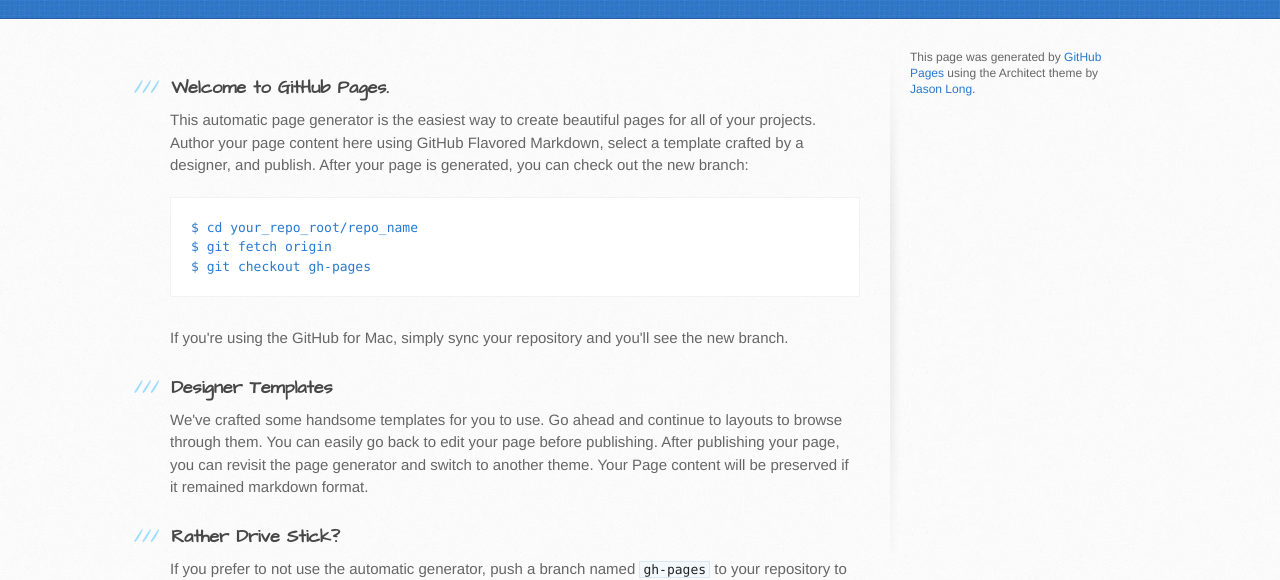
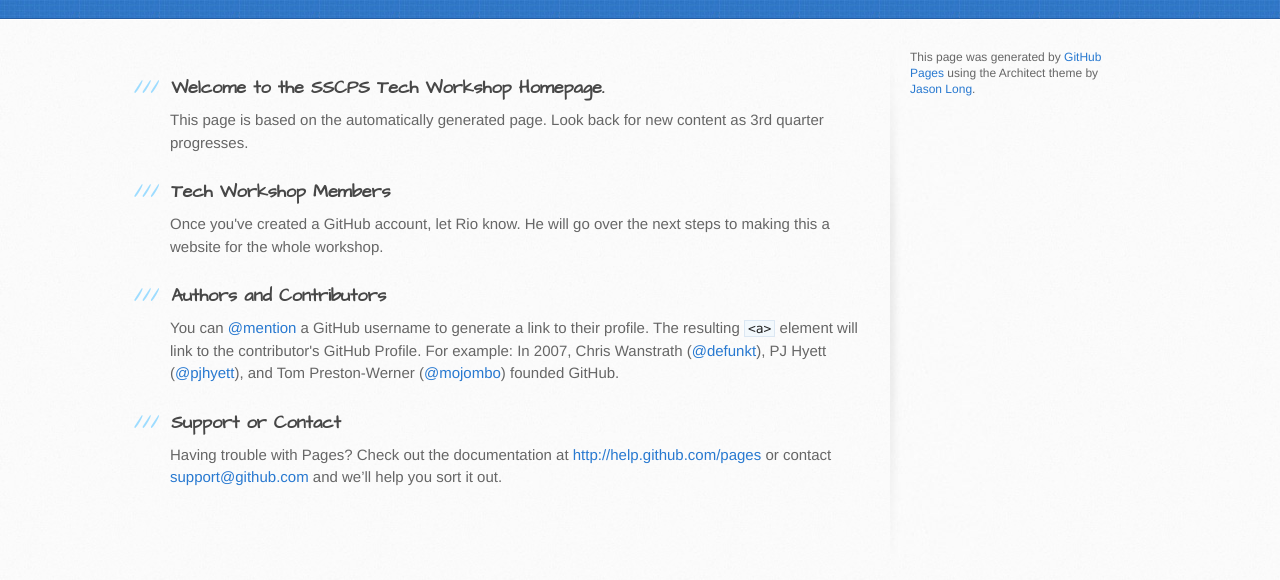
Before and after one commit to sscpstechworkshop/sscpstechworkshop.github.io, a plain HTML site: page index.html in a window 1280 px wide. Shown: the part 220-800 px from the top of the page. Drawn offline with Linux system fonts and the light colour scheme.

Commit message:
Update index.html
some changes to have verbiage relevant to class

```diff
--- a/index.html
+++ b/index.html
@@ -29,26 +29,14 @@
       <div class="inner clearfix">
         <section id="main-content">
           <h3>
-<a name="welcome-to-github-pages" class="anchor" href="#welcome-to-github-pages"><span class="octicon octicon-link"></span></a>Welcome to GitHub Pages.</h3>
+<a name="welcome-to-sscps-techworkshop" class="anchor" href="#welcome-to-sscps-techworkshop"><span class="octicon octicon-link"></span></a>Welcome to the SSCPS Tech Workshop Homepage.</h3>
 
-<p>This automatic page generator is the easiest way to create beautiful pages for all of your projects. Author your page content here using GitHub Flavored Markdown, select a template crafted by a designer, and publish. After your page is generated, you can check out the new branch:</p>
-
-<pre><code>$ cd your_repo_root/repo_name
-$ git fetch origin
-$ git checkout gh-pages
-</code></pre>
-
-<p>If you're using the GitHub for Mac, simply sync your repository and you'll see the new branch.</p>
+<p>This page is based on the automatically generated page.  Look back for new content as 3rd quarter progresses.</p>
 
 <h3>
-<a name="designer-templates" class="anchor" href="#designer-templates"><span class="octicon octicon-link"></span></a>Designer Templates</h3>
+<a name="tech-workshop-members" class="anchor" href="#tech-workshop-members"><span class="octicon octicon-link"></span></a>Tech Workshop Members</h3>
 
-<p>We've crafted some handsome templates for you to use. Go ahead and continue to layouts to browse through them. You can easily go back to edit your page before publishing. After publishing your page, you can revisit the page generator and switch to another theme. Your Page content will be preserved if it remained markdown format.</p>
-
-<h3>
-<a name="rather-drive-stick" class="anchor" href="#rather-drive-stick"><span class="octicon octicon-link"></span></a>Rather Drive Stick?</h3>
-
-<p>If you prefer to not use the automatic generator, push a branch named <code>gh-pages</code> to your repository to create a page manually. In addition to supporting regular HTML content, GitHub Pages support Jekyll, a simple, blog aware static site generator written by our own Tom Preston-Werner. Jekyll makes it easy to create site-wide headers and footers without having to copy them across every page. It also offers intelligent blog support and other advanced templating features.</p>
+<p>Once you've created a GitHub account, let Rio know.  He will go over the next steps to making this a website for the whole workshop.</p>
 
 <h3>
 <a name="authors-and-contributors" class="anchor" href="#authors-and-contributors"><span class="octicon octicon-link"></span></a>Authors and Contributors</h3>
```
